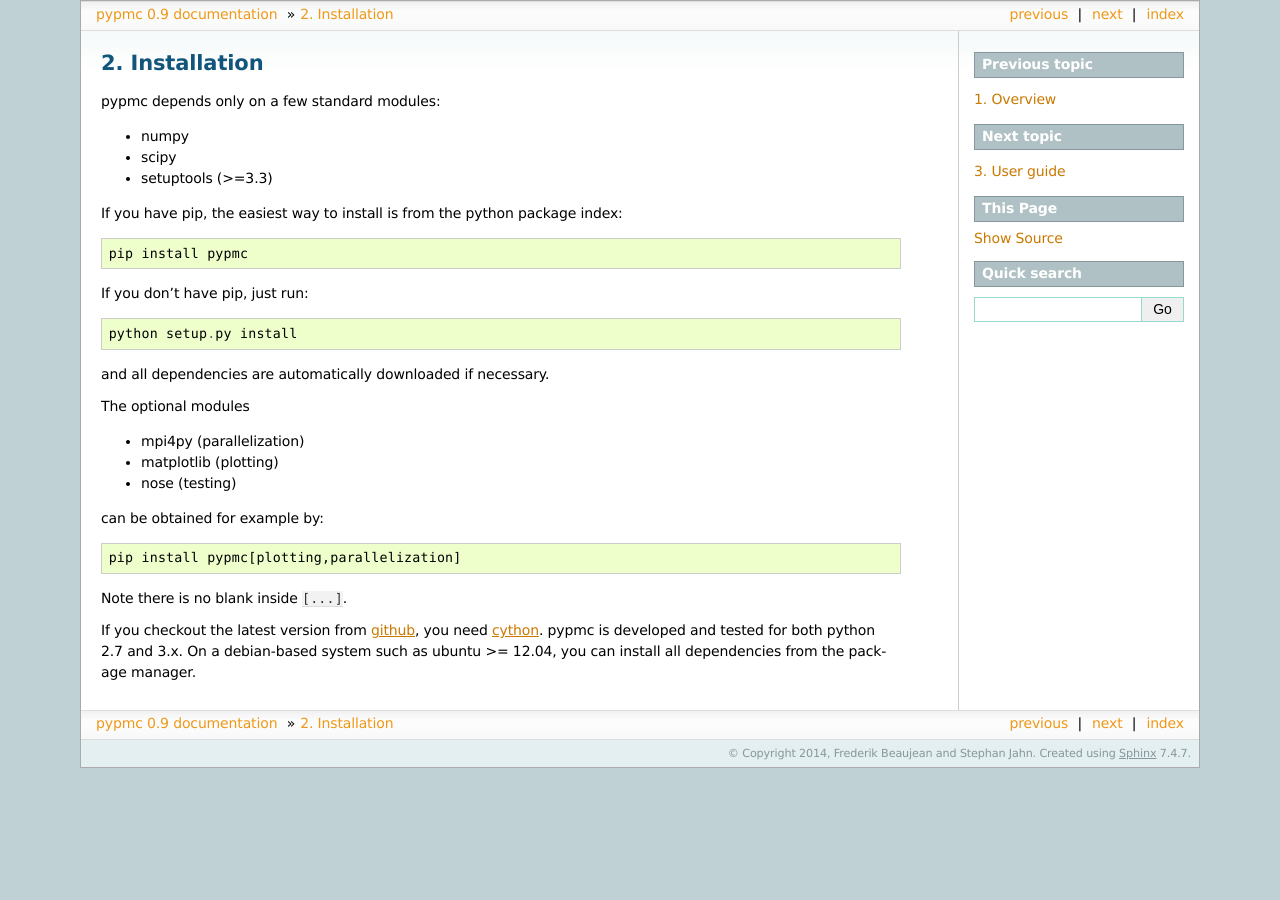
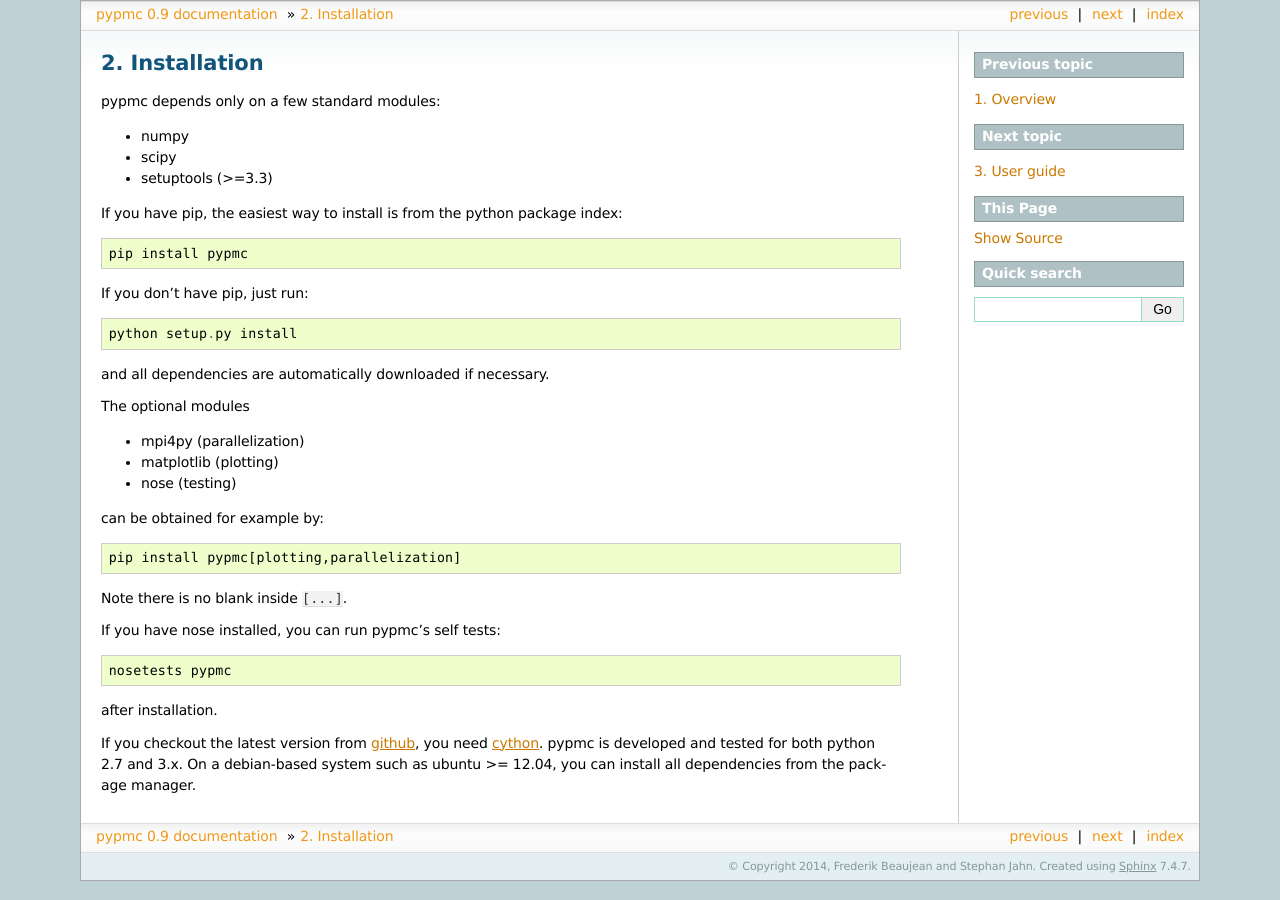
Before and after one commit to pypmc/pypmc, a Sphinx documentation site: the page built from doc/installation.rst, in a window 1280 px wide. Built offline with Sphinx 7.4.7, drawn with Linux system fonts in a browser that asks for light colours; formulas are drawn with MathJax 3.

Commit message:
[doc] mention self tests in "installation.rst"

```diff
--- a/doc/installation.rst
+++ b/doc/installation.rst
@@ -30,6 +30,12 @@ can be obtained for example by::
 
 Note there is no blank inside ``[...]``.
 
+If you have nose installed, you can run pypmc's self tests::
+
+  nosetests pypmc
+
+after installation.
+
 If you checkout the latest version from `github
 <https://github.com/fredRos/pypmc/>`_, you need `cython
 <http://cython.org>`_.  pypmc is developed and tested for both python
```
